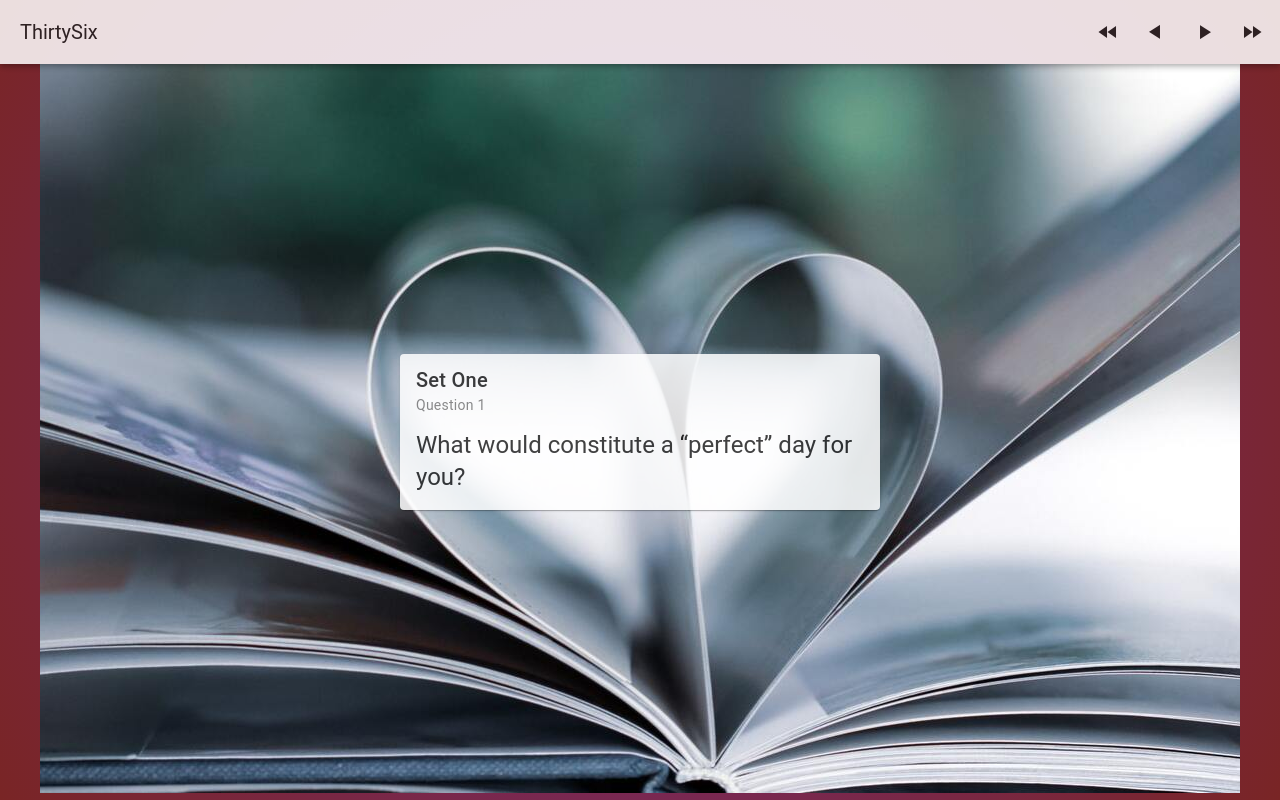
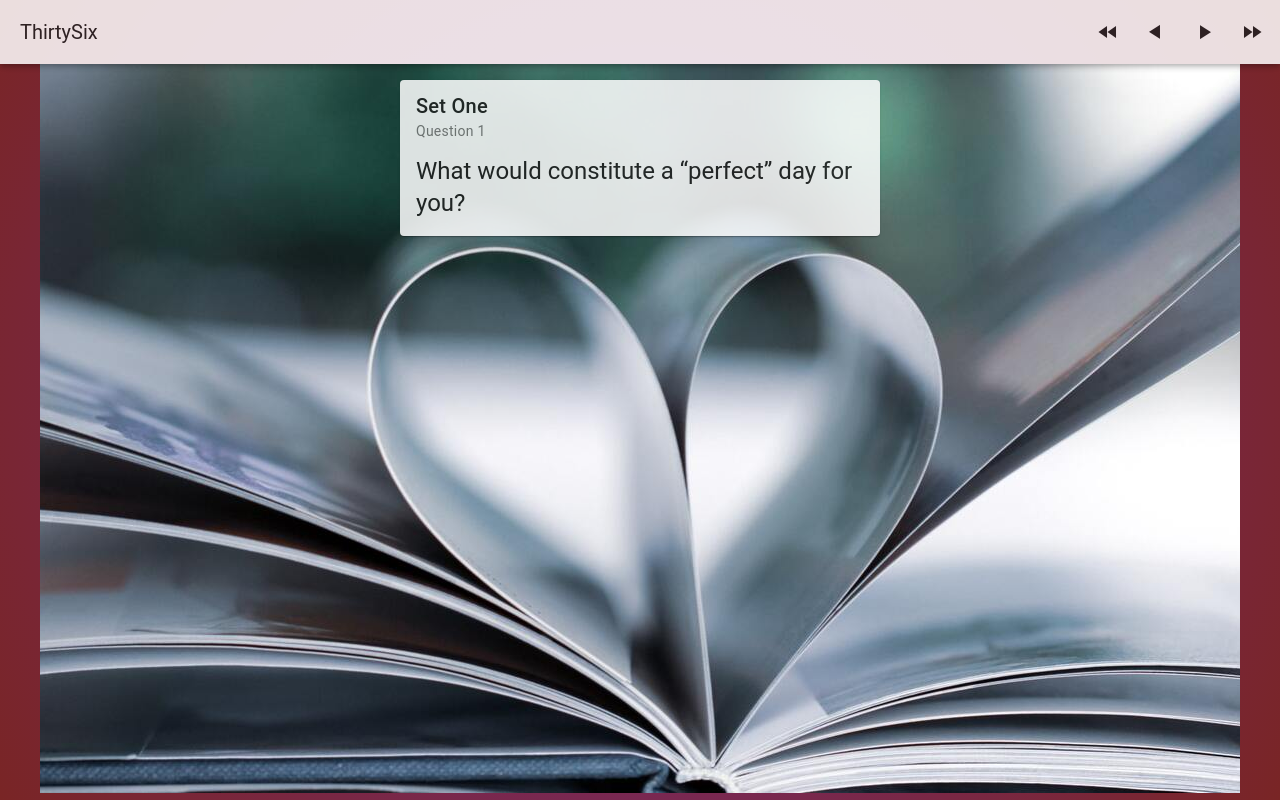
Before and after one commit to rlindner81/thirtysix, a Vue app: page / in a window 1280 px wide. Built offline with nearby package versions, Linux system fonts and the light colour scheme.

Commit message:
getting better 2

```diff
--- a/src/App.vue
+++ b/src/App.vue
@@ -8,16 +8,11 @@
     </v-app-bar>
 
     <v-main>
-      <v-layout
-        :style="{
-          background: 'url(\'images/' + setBackgrounds[setIndex] + '\') no-repeat center center fixed',
-          backgroundSize: 'inherit',
-          height: '100%',
-          margin: '0 auto',
-          maxWidth: '1200px',
-        }"
-      >
-        <v-container class="fill-height">
+      <v-container class="background-image-outer">
+        <v-container
+          class="background-image"
+          :style="{ backgroundImage: 'url(\'images/' + setBackgrounds[setIndex] + '\')' }"
+        >
           <v-card
             class="mx-auto"
             max-width="480"
@@ -32,7 +27,7 @@
             </v-card-text>
           </v-card>
         </v-container>
-      </v-layout>
+      </v-container>
     </v-main>
   </v-app>
 </template>
@@ -154,6 +149,20 @@ export default {
 .v-card {
   opacity: 0.85;
 }
+.background-image-outer {
+  height: 100%;
+  max-width: 900px;
+}
+.background-image-outer.v-container {
+  padding: 0;
+}
+.background-image {
+  height: 100%;
+  background-position: center center;
+  background-size: inherit;
+  background-repeat: no-repeat;
+  background-attachment: fixed;
+}
 * {
   touch-action: none;
   pointer-events: none;
```
